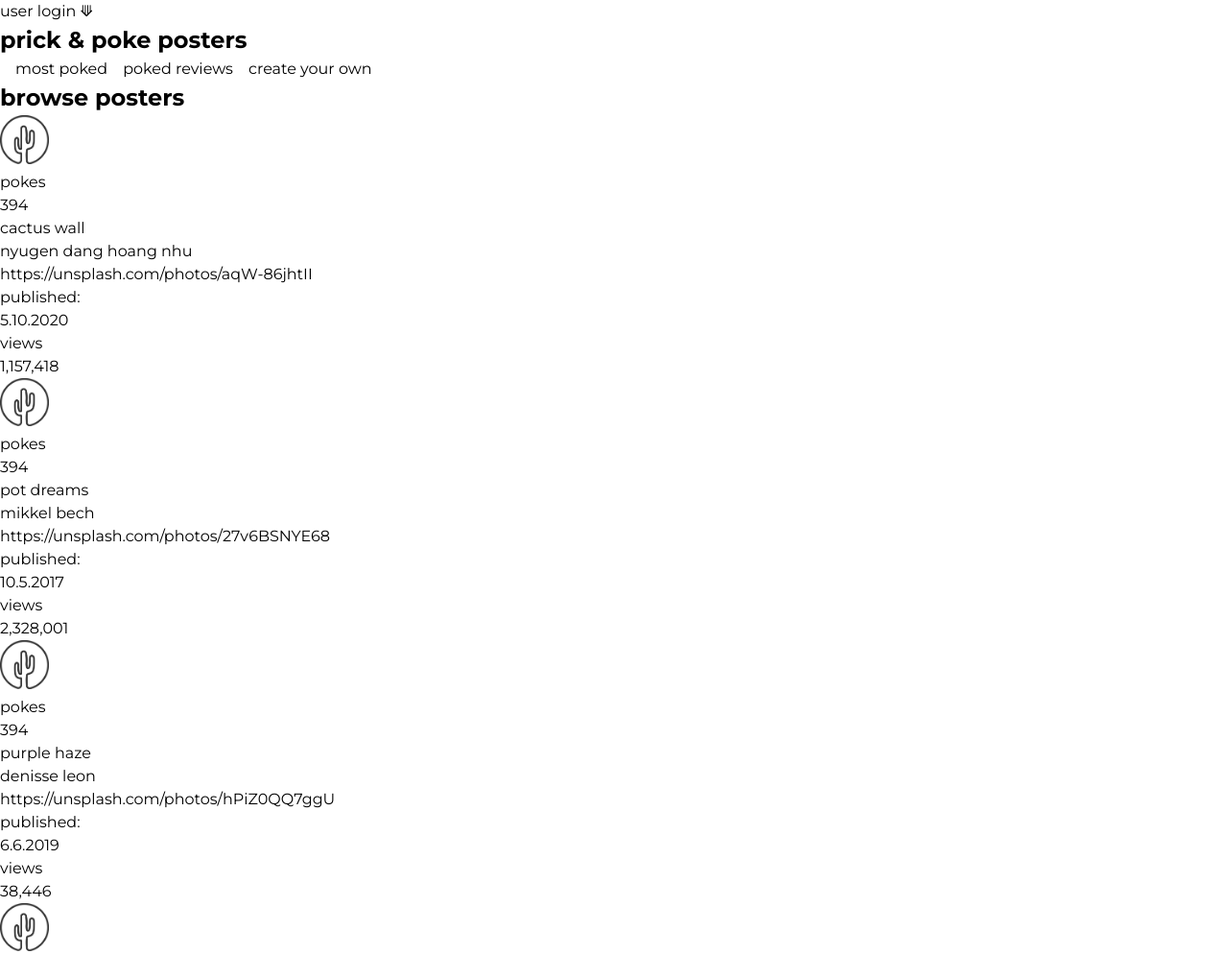
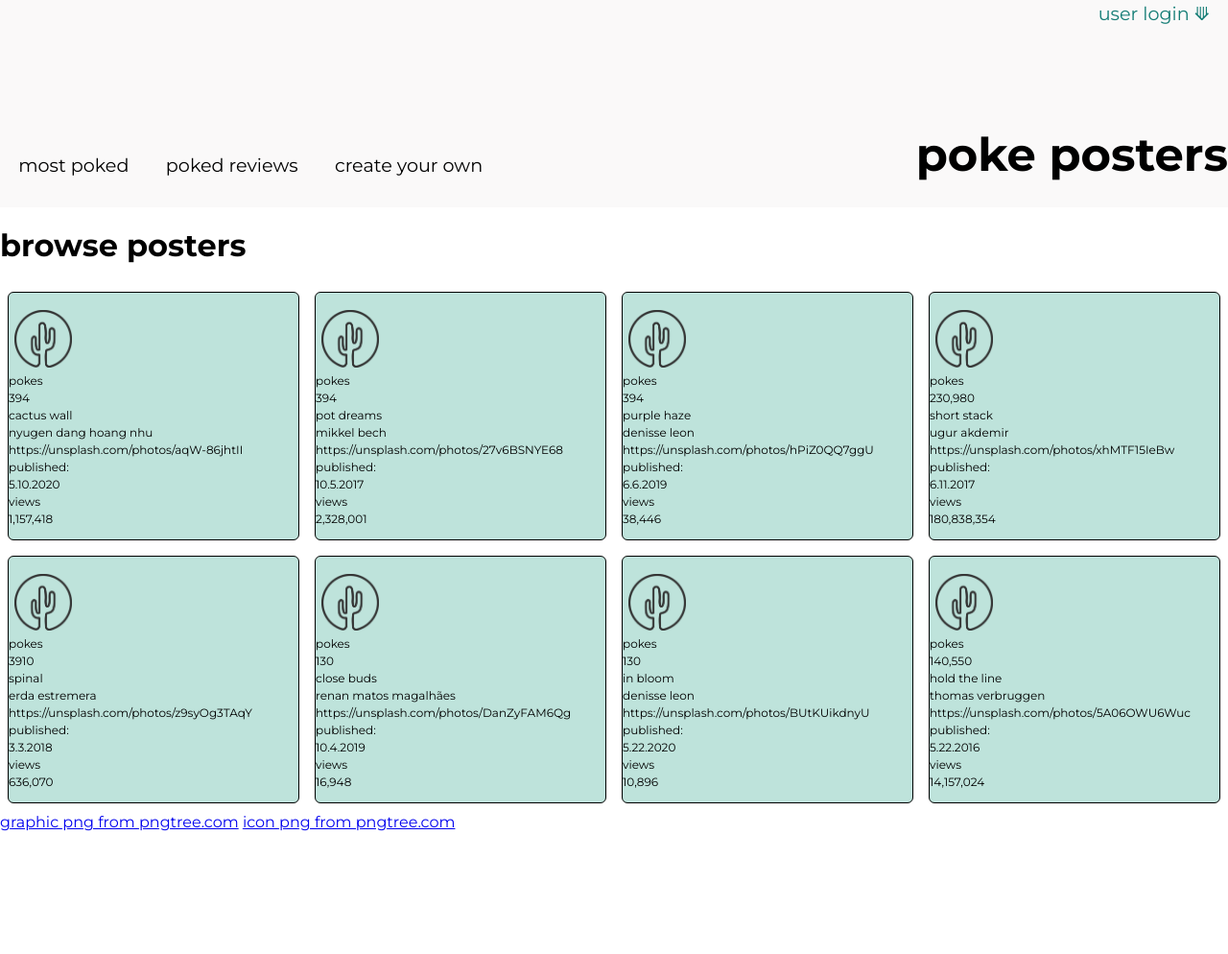
Before and after one commit to e-spitz/static-comp, a plain HTML site: page index.html in a window 1280 px wide. Shown: the top 994 px of the page at 96% size. After the commit the page ends 869 px from the top, so only its background shows below. Drawn offline with Linux system fonts and the light colour scheme.

Commit message:
Add flex to nav and display cards

```diff
--- a/index.html
+++ b/index.html
@@ -10,9 +10,9 @@
   </head>
   <body>
     <nav>
-      <p>user login ⟱</p>
-      <h1>prick & poke <span>posters</span></h1>
-      <ul>
+      <p class="user-login">user login ⟱</p>
+      <h1>poke posters</h1>
+      <ul class="nav-links">
         <li>most poked</li>
         <li>poked reviews</li>
         <li>create your own</li>
@@ -20,6 +20,7 @@
     </nav>
     <main>
       <h2>browse posters</h2>
+      <section class="cards">
         <section class="card">
           <div class="card-img-container">
             <img class="card-img" src="assets/cactus.png" alt="circle-cactus-logo">
@@ -220,7 +221,7 @@
                 </div>
               </section>
             </section>
-
+          </section>
     </main>
   </body>
   <footer>
--- a/styles.css
+++ b/styles.css
@@ -14,26 +14,62 @@
 }
 
 body {
-  min-height: 100vh;
+  min-height: 100%;
   text-rendering: optimizeSpeed;
   line-height: 1.5;
   font-family: "Montserrat", sans-serif
 }
 
-ul {
+nav {
+  background: #FAF9F9;
+  color: black;
+  width: 100vw;
+
+}
+
+.nav-links {
 	list-style: none;
   display: flex;
-  flex-direction: row;
-  justify-content: flex-start;
+  flex-wrap: wrap;
 }
 
 ul > li {
+  font-size: 1.2em;
   margin-left: 1em;
+  margin-right: 1em;
+  margin-bottom: 1.5em;
+}
+
+h1 {
+  display: flex;
+  justify-content: flex-end;
+  font-size: 3em;
+  margin-top: 2em;
+  margin-bottom: -.8em;
+}
+
+h2 {
+  margin-top: .5em;
+  margin-bottom: .5em;
+  font-size: 2em;
+}
+
+.user-login {
+  display: flex;
+  justify-content: flex-end;
+  font-size: 1.2em;
+  margin-right: 1em;
 }
 
 img {
   height: 100%;
   width: 100%;
+}
+
+li:hover,
+.user-login:hover {
+  cursor: pointer;
+  color: #137C75;
 }
 
 /* IMAGE and LOGO CONTAINERS */
@@ -54,7 +90,27 @@ img {
   height: 25%;
 }
 
-.card-img-container {
-  width: 4%;
-  height: 4%;
+.card-img {
+  height: 20%;
+  width: 20%;
+  margin-left: .5em;
+  margin-top: .5em;
 }
+
+/* CARDS */
+.cards {
+  margin: 0 auto;
+  display: grid;
+  padding: .5em;
+  grid-template-columns: repeat(4, 1.5fr);
+  gap: 1em;
+}
+
+.card {
+  background: #BEE3DB;
+  border: 1px solid black;
+  font-size: .75em;
+  border-radius: .5em;
+  padding-top: 1em;
+  padding-bottom: 1em;
+}
```
Lines whose indentation alone changed are shown as unchanged.
